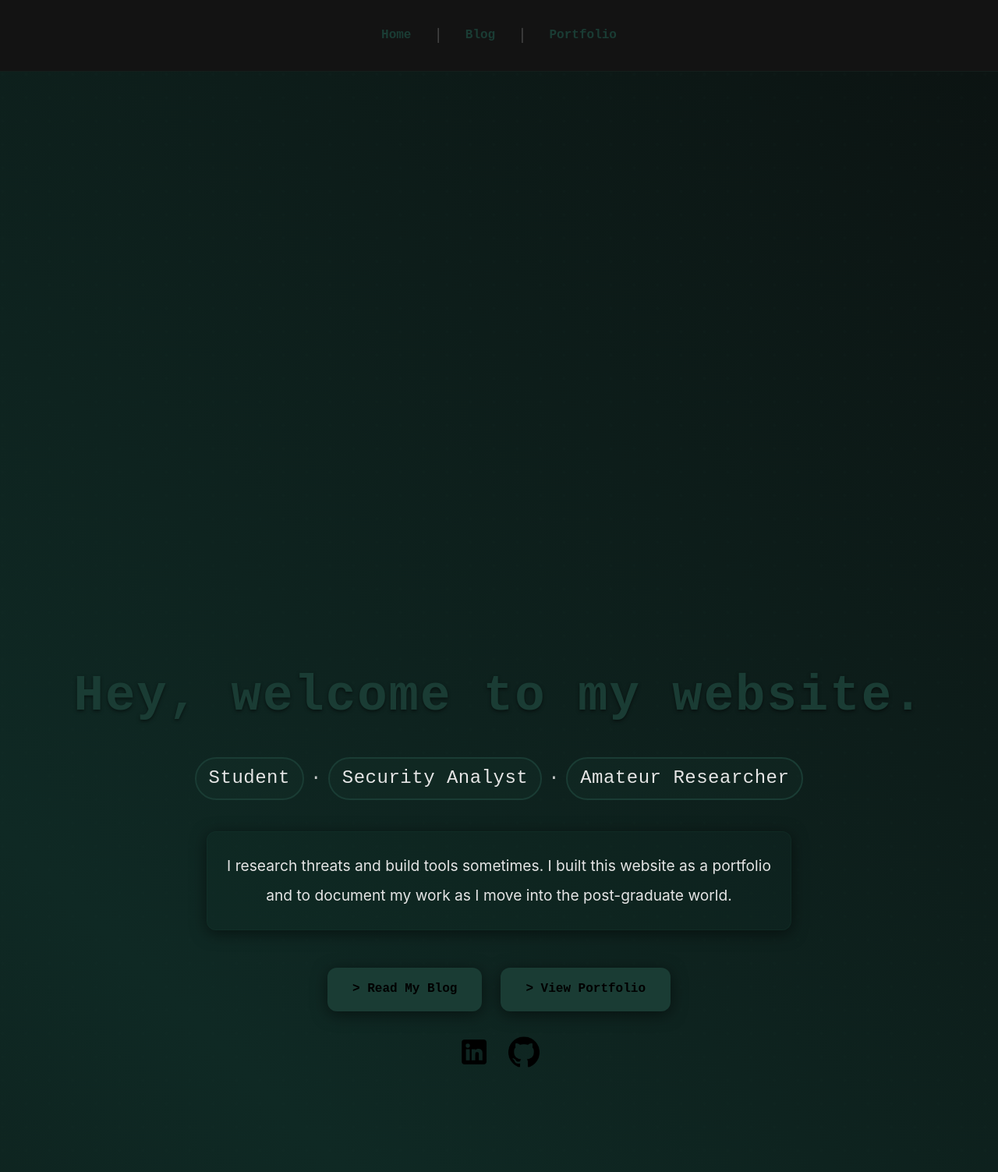
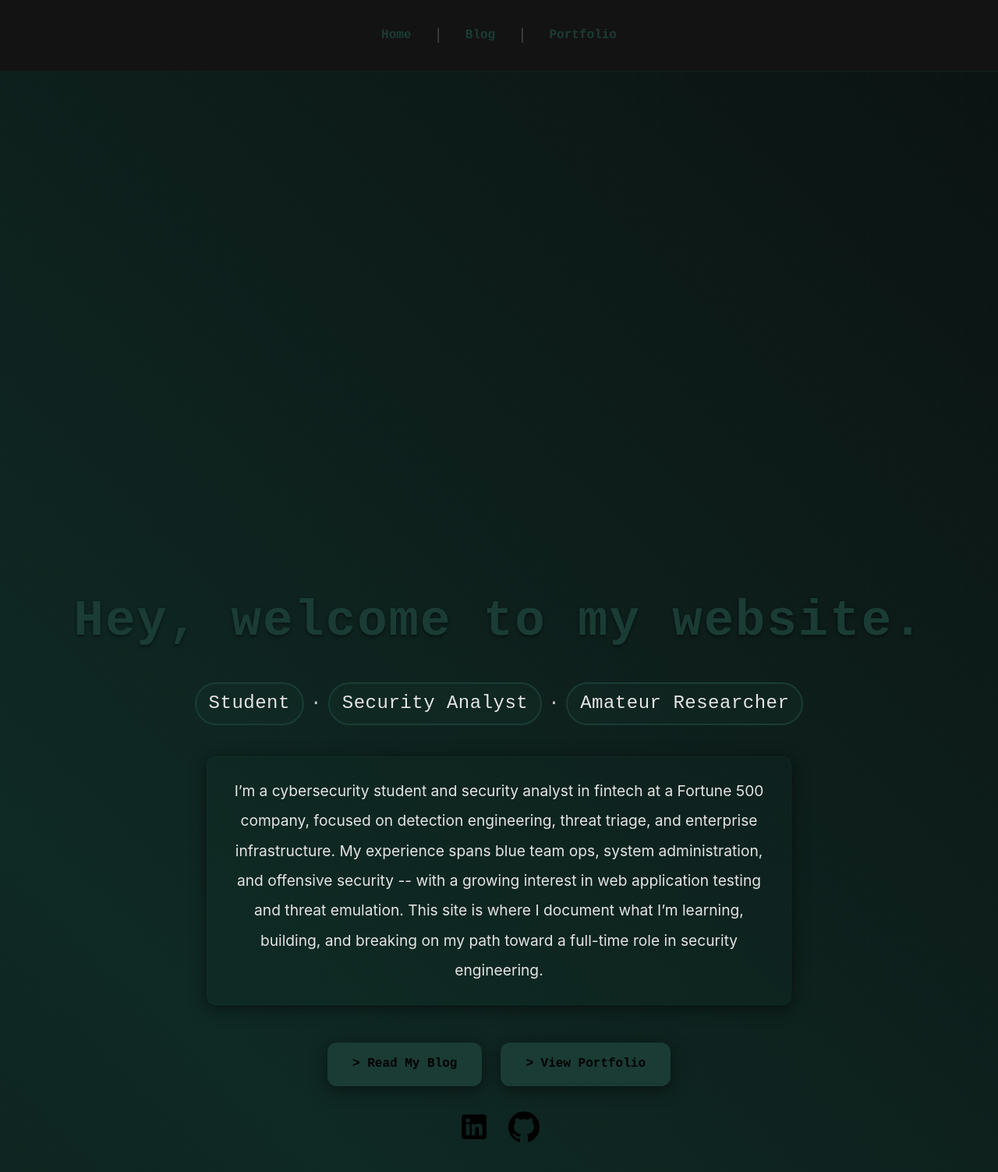
Before and after one commit to crxxtian/crxxtian.github.io, a Jekyll site: the page built from index.html, in a window 1280 px wide. Shown: the top 1503 px of the page at 78% size. Built offline with Jekyll 4.4.1, drawn with Linux system fonts in a browser that asks for light colours; some of the changed text lies outside the part shown.

Commit message:
now u wanna work huh

```diff
--- a/index.html
+++ b/index.html
@@ -30,7 +30,9 @@ title: Home
     </p>
 
     <p class="hero-intro fade-in">
-        I research threats and build tools sometimes. I built this website as a portfolio and to document my work as I move into the post-graduate world.
+        I’m a cybersecurity student and security analyst in fintech at a Fortune 500 company, focused on detection engineering, threat triage, and enterprise infrastructure. My experience spans blue team ops, system administration, and offensive security -- with a growing interest in web application testing and threat emulation.
+
+        This site is where I document what I’m learning, building, and breaking on my path toward a full-time role in security engineering.
     </p>
 
     <div class="hero-buttons">
@@ -51,7 +53,7 @@ title: Home
 </section>
 
 <section class="section-highlight">
-    <h2 class="section-title">Latest Research</h2>
+    <h2 class="section-title">Latest Blog Posts</h2>
 
     <div class="post-preview-list">
         {% for post in site.posts limit:3 %}
```
